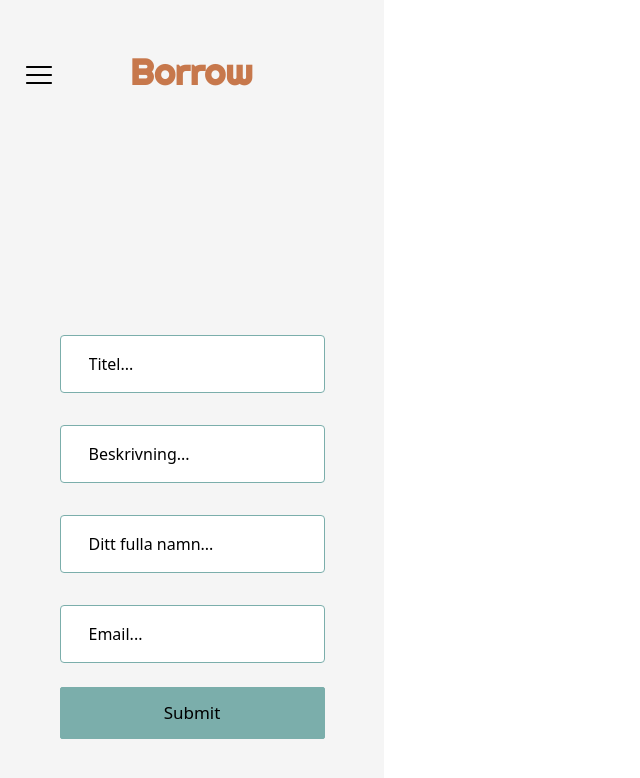
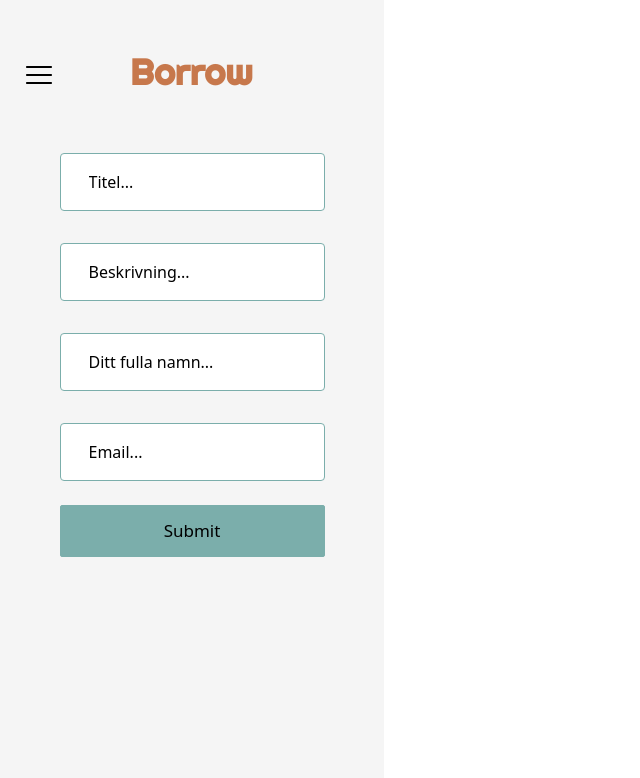
Before and after one commit to Guido-Pierri/borrow-app, a Next.js app: page /createAd in a window 1280 px wide. Shown: the top 778 px of the page, without its empty margins (0-640 px from the left). Built offline with nearby package versions, Linux system fonts and the light colour scheme.

Commit message:
alex fixed placement

```diff
--- a/p-components/createAd.tsx
+++ b/p-components/createAd.tsx
@@ -36,7 +36,7 @@ export default function MyPage() {
   }
 
   return (
-    <div className=" flex items-center justify-center text-center bg-[#F5F5F5] h-screen font-sans">
+    <div className=" flex items-start justify-center text-center bg-[#F5F5F5] h-screen font-sans">
       <form className="font-sans" onSubmit={handleSubmit}>
         <label>
           <input
```
